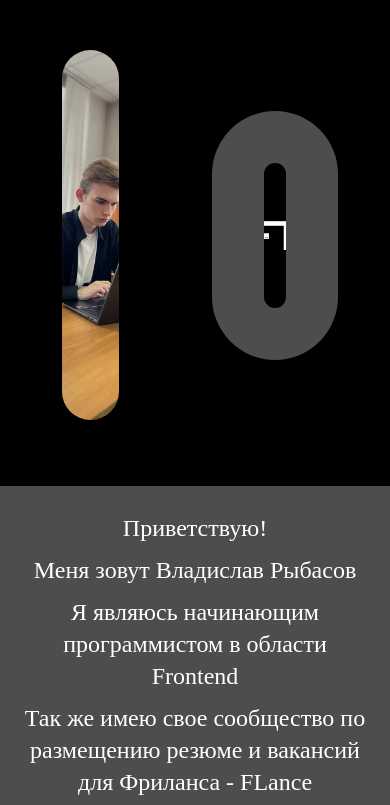
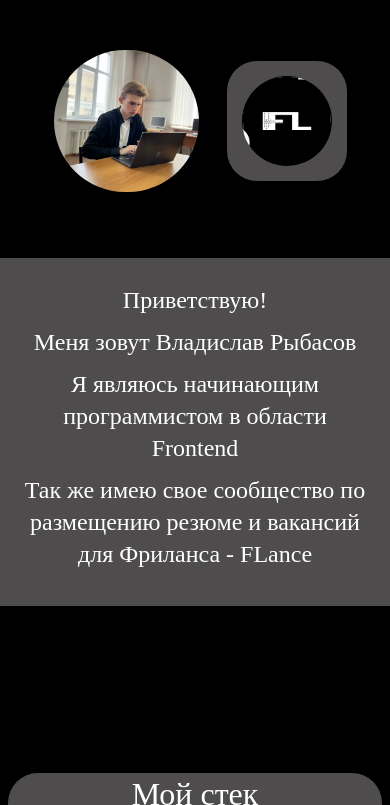
Before and after one commit to gre3krus/resume2023, a website: page index.html in a window 390 px wide. Shown: the top 805 px of the page. Drawn offline with Linux system fonts and the light colour scheme.

Commit message:
mobile version 2.0

```diff
--- a/styles/breakpoints.css
+++ b/styles/breakpoints.css
@@ -2,13 +2,69 @@
 @media (max-width: 866px) {
   container {
     display: block;
-    margin: 40px 52px 0px 52px;
+    /* margin: 40px 52px 0px 52px; */
+    margin: 40px 10vw 0px 10vw;
   }
 }
 
 /* Header */
 
-@media (max-width: 866px) {
+@media (max-width: 650px) {
+  header {
+    display: flex;
+    flex-direction: row;
+    justify-content: center;
+    align-items: center;
+    padding: 0px;
+    gap: 18px;
+  }
+
+  .header__photo {
+    display: flex;
+    flex-direction: column;
+    align-items: flex-start;
+    padding: 10px;
+    gap: 10px;
+
+    width: 165px;
+    height: 162.31px;
+  }
+
+  .header__flance {
+    display: flex;
+    flex-direction: row;
+    justify-content: flex-end;
+    align-items: center;
+    padding: 15px;
+    gap: 10px;
+
+    width: 120px;
+    height: 120px;
+
+    background: #4e4c4c;
+    border-radius: 30px;
+  }
+
+  .flance__mobile {
+    width: 90px;
+    height: 90px;
+
+    border-radius: 72.5px;
+  }
+
+  .logo {
+    width: 145px;
+    height: 142.31px;
+    border-radius: 245px;
+    object-fit: cover;
+  }
+
+  .flance {
+    display: none;
+  }
+}
+
+@media (max-width: 866px) and (min-width: 649px) {
   header {
     display: flex;
     flex-direction: row;
```
